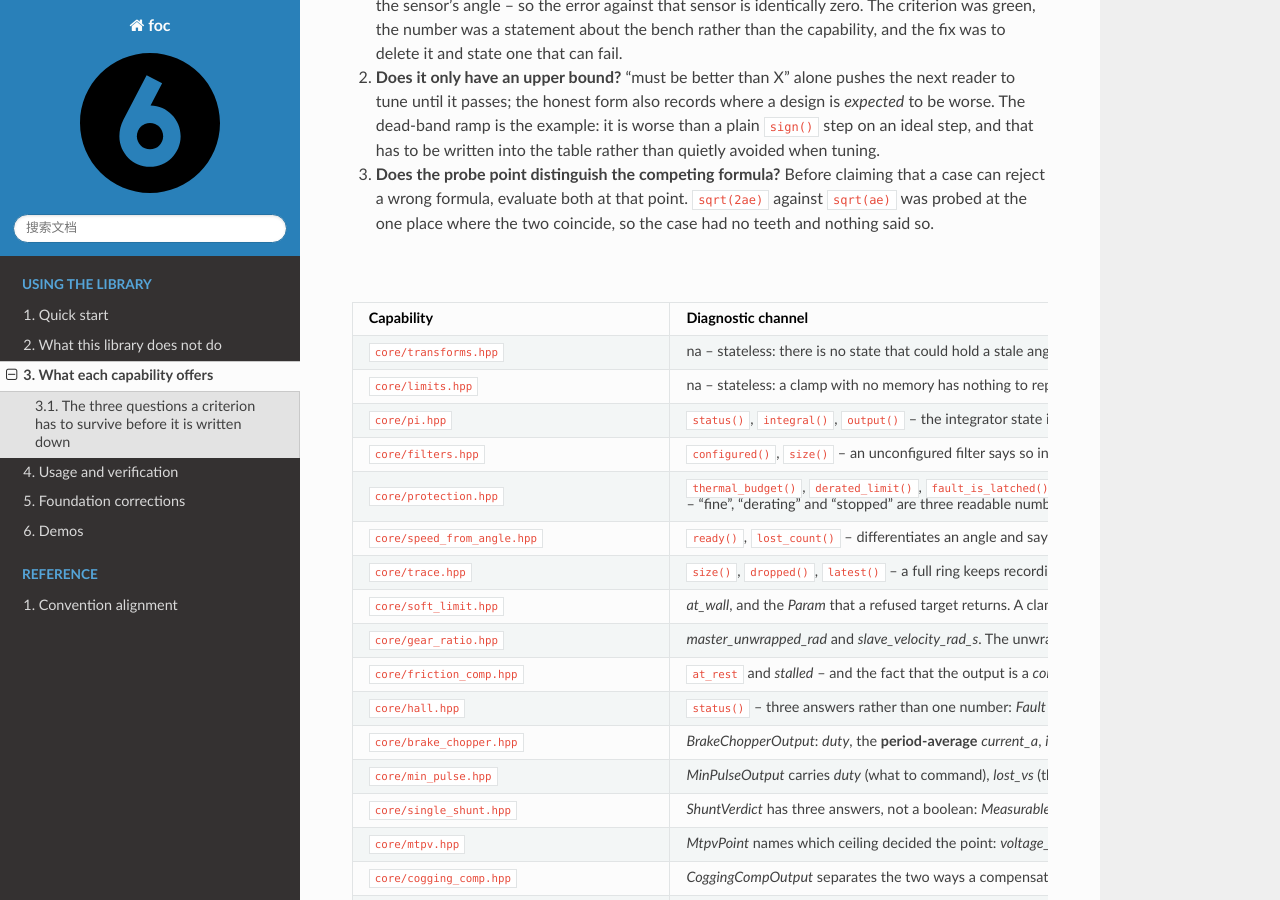
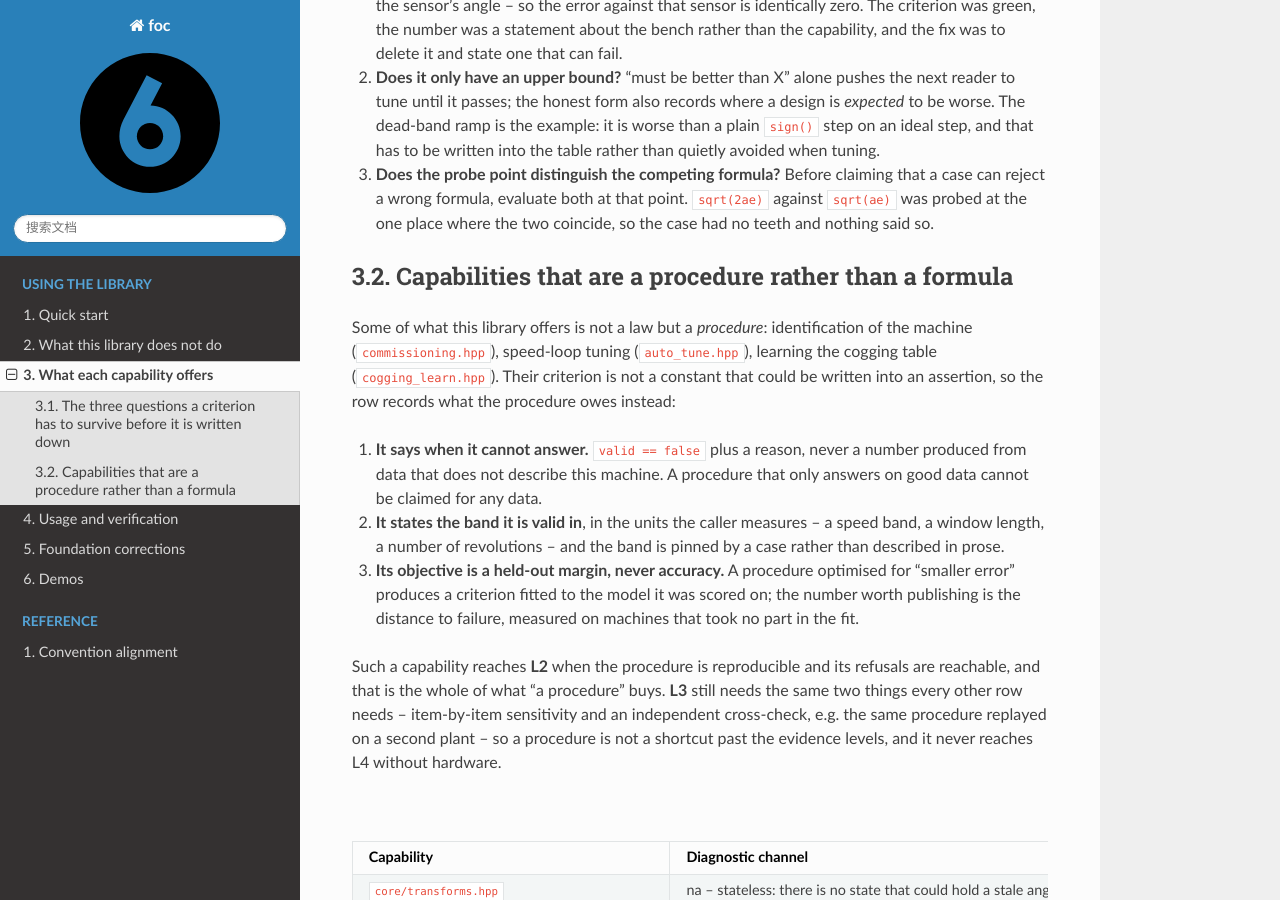
Before and after one commit to zc0718/foc, a Sphinx documentation site: the page built from docs/sphinx/source/capabilities.rst, in a window 1280 px wide and 900 px high, scrolled down 1081 px. Built offline with Sphinx 7.4.7 and the Read the Docs theme 3.1.0, drawn with Linux system fonts in a browser that asks for light colours.

Commit message:
docs(capabilities:books): say what a procedure-type capability owes, and that it caps at L2
Some of what this library offers is a procedure rather than a formula: identification, speed-loop tuning, cogging-table learning. Their criterion is not a constant, so the page now records what they owe instead -- a stated refusal (`valid == false` plus a reason, never a number from data that does not describe this machine), the band they are valid in, asserted rather than described, and an objective that is a held-out margin rather than accuracy. A procedure optimised for smaller error fits the model it was scored on.

The last point is the one worth having in prose rather than in a habit: it is how a tuning loop turns into a self-confirmation loop, and this repository has paid for that three times (the bench confound in P5-f, the dead-band fade width that fitted valid=true to the wrong shape, and the sufficiency experiment that showed what was missing was structure, not information).

Evidence level: such a capability reaches L2 when it is reproducible and its refusals are reachable. L3 still needs item-by-item sensitivity and an independent cross-check, so a procedure is not a shortcut past the levels, and never reaches L4 without hardware.

All 24 project gates plus format/tidy/guard.

```diff
--- a/docs/sphinx/source/capabilities.rst
+++ b/docs/sphinx/source/capabilities.rst
@@ -44,6 +44,27 @@ coverage numbers at the time:
 3. **Does the probe point distinguish the competing formula?** Before claiming that a case can reject
    a wrong formula, evaluate both at that point. ``sqrt(2ae)`` against ``sqrt(ae)`` was probed at the
    one place where the two coincide, so the case had no teeth and nothing said so.
+
+Capabilities that are a procedure rather than a formula
+---------------------------------------------------------
+
+Some of what this library offers is not a law but a *procedure*: identification of the machine
+(``commissioning.hpp``), speed-loop tuning (``auto_tune.hpp``), learning the cogging table
+(``cogging_learn.hpp``). Their criterion is not a constant that could be written into an assertion, so the row records
+what the procedure owes instead:
+
+1. **It says when it cannot answer.** ``valid == false`` plus a reason, never a number produced from data that does not
+   describe this machine. A procedure that only answers on good data cannot be claimed for any data.
+2. **It states the band it is valid in**, in the units the caller measures -- a speed band, a window length, a number of
+   revolutions -- and the band is pinned by a case rather than described in prose.
+3. **Its objective is a held-out margin, never accuracy.** A procedure optimised for "smaller error" produces a
+   criterion fitted to the model it was scored on; the number worth publishing is the distance to failure, measured on
+   machines that took no part in the fit.
+
+Such a capability reaches **L2** when the procedure is reproducible and its refusals are reachable, and that is the
+whole of what "a procedure" buys. **L3** still needs the same two things every other row needs -- item-by-item
+sensitivity and an independent cross-check, e.g. the same procedure replayed on a second plant -- so a procedure is not
+a shortcut past the evidence levels, and it never reaches L4 without hardware.
 
 .. list-table:: capability matrix
    :header-rows: 1
```
